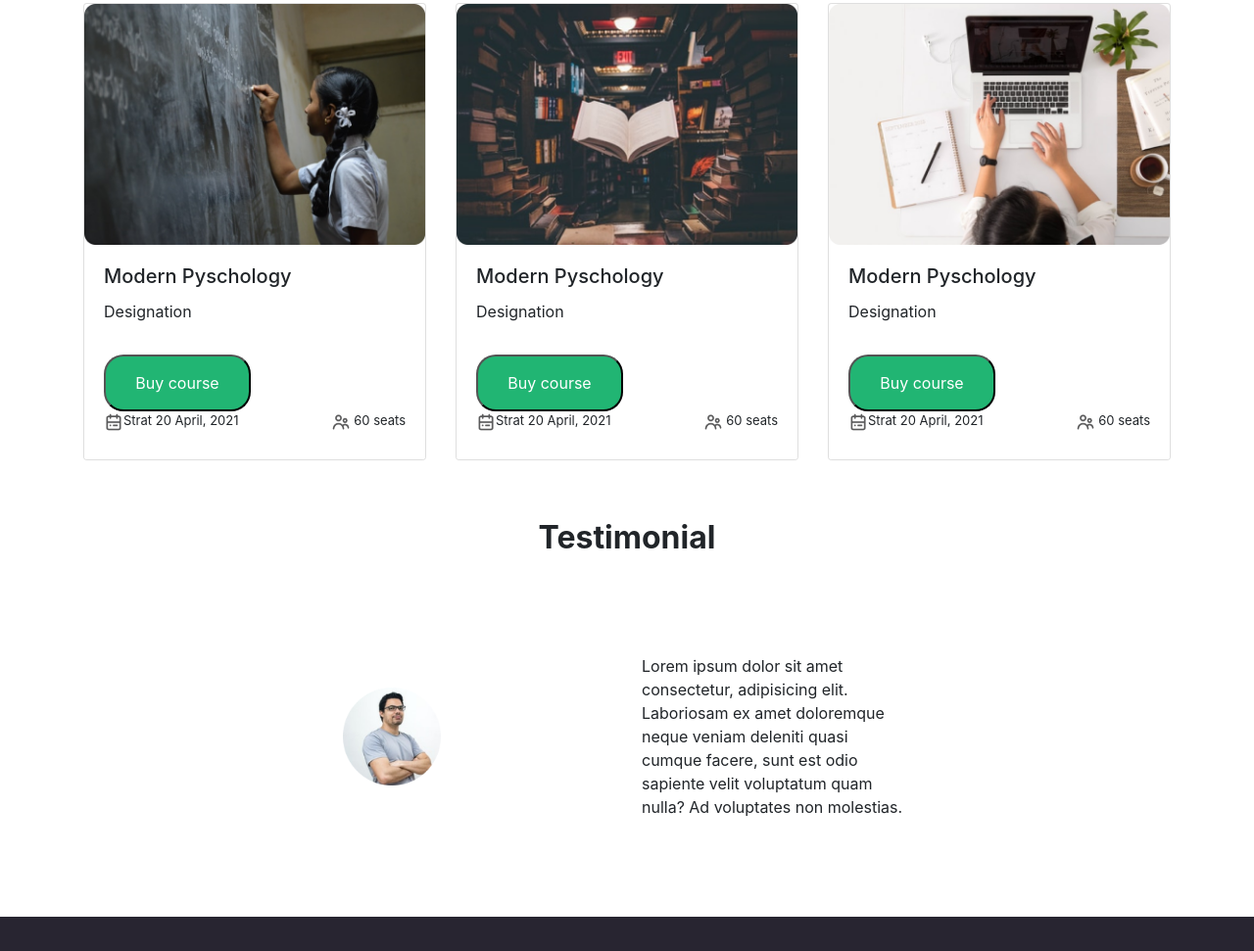
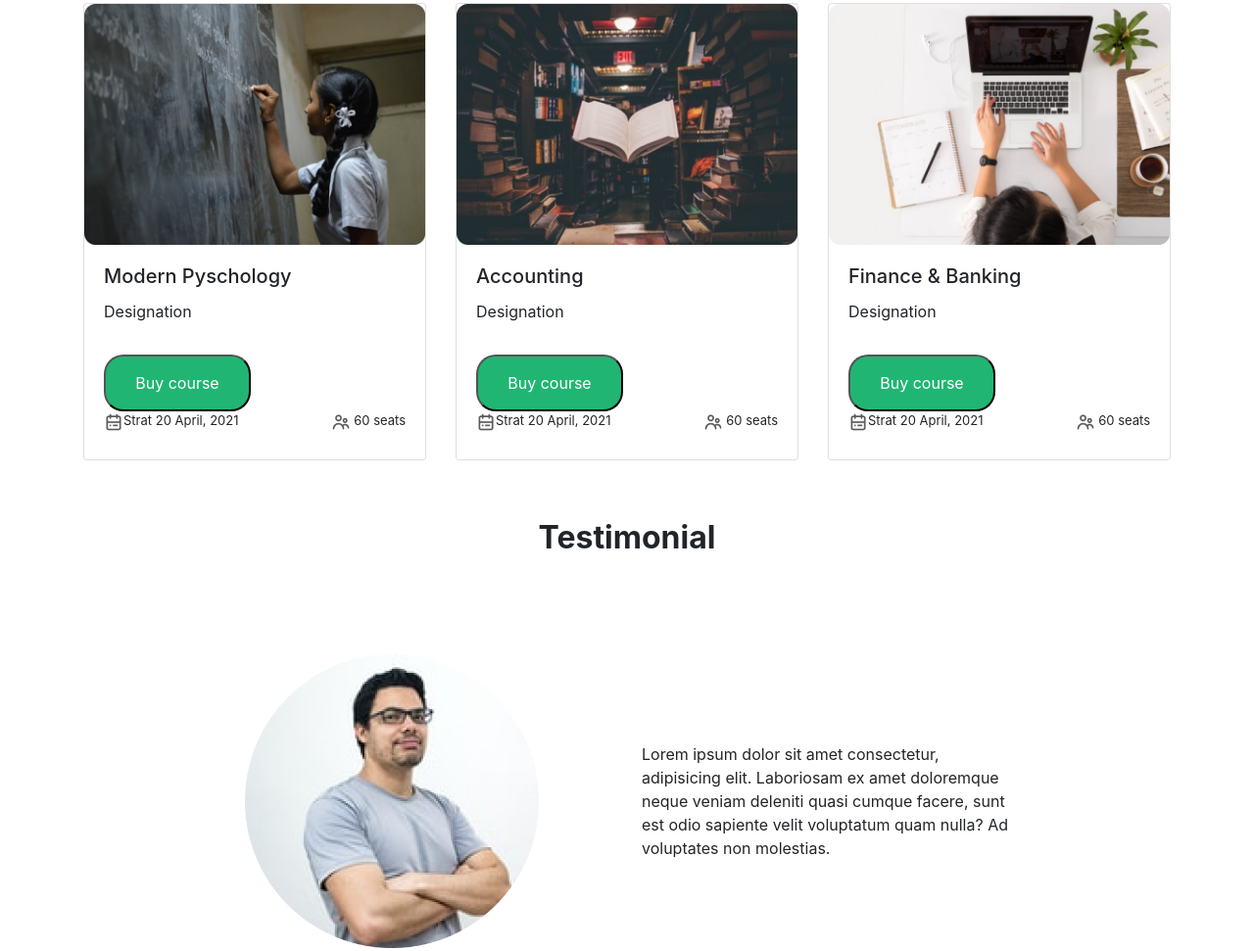
Before and after one commit to FahmidaAz/E-school, a plain HTML site: page index.html in a window 1280 px wide. Shown: the part 751-1722 px from the top of the page at 98% size. Drawn offline with nearby package versions, Linux system fonts and the light colour scheme.

Commit message:
final commit

```diff
--- a/index.html
+++ b/index.html
@@ -118,7 +118,7 @@
             <div class="card">
               <img src="images/Photos/Morder psyc.png" class="card-img-top" alt="...">
               <div class="card-body">
-                <h5 class="card-title">Modern Pyschology</h5>
+                <h5 class="card-title">Accounting</h5>
                 <p class="card-text">Designation</p>
               </div>
               <div class="card-footer">
@@ -133,7 +133,7 @@
             <div class="card">
               <img src="images/Photos/Morder pychons.png" class="card-img-top" alt="...">
               <div class="card-body">
-                <h5 class="card-title">Modern Pyschology</h5>
+                <h5 class="card-title">Finance & Banking</h5>
                 <p class="card-text">Designation</p>
               </div>
               <div class="card-footer">
--- a/style.css
+++ b/style.css
@@ -77,14 +77,14 @@ h2{
     margin-top: 60px;
 }
 .man{
-    width: 100px;
-    height: 100px;
+    width: 300px;
+    height: 300px;
 }
 .Test{
     display:flex;
     justify-content: center;
     align-items: center;
-    margin: 100px 250px;
+    margin: 100px 150px;
 }
 .blod{
     font-weight: bold;
```
Also changed, not shown: 1 other file.
